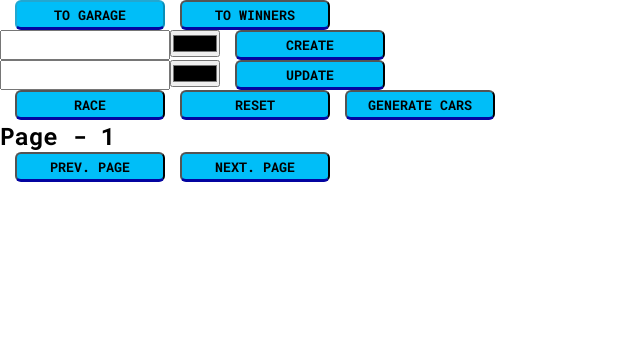
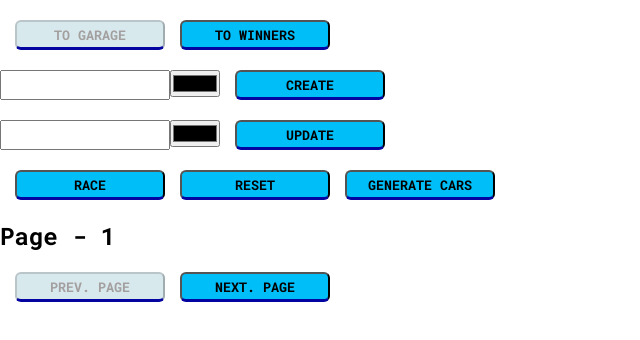
Before and after one commit to Mazayw/async-race, a website built with webpack: page src/index.html in a window 1280 px wide. Shown: the whole page, without its empty margins (0-640 px from the left). Built offline with nearby package versions, Linux system fonts and the light colour scheme; files whose address does not match are found by name.

Commit message:
feat: add all functionality

```diff
--- a/src/components/ui/car/index.scss
+++ b/src/components/ui/car/index.scss
@@ -33,6 +33,11 @@
   cursor: pointer;
   font-weight: 700;
   margin-left: 15px;
+
+  &:disabled {
+    background-color: rgb(216, 233, 238);
+    color: rgb(163, 159, 159);
+  }
 }
 
 .car-buttons {
--- a/src/components/ui/car/index.ts
+++ b/src/components/ui/car/index.ts
@@ -70,7 +70,8 @@ export class GarageCar extends CreateElement {
       controls.element,
       'button',
       ['button', 'stop'],
-      'Stop'
+      'Stop',
+      true
     );
 
     this.buttonStart.element.onclick = () => {
--- a/src/components/ui/garageWrapper/index.scss
+++ b/src/components/ui/garageWrapper/index.scss
@@ -1,19 +1,24 @@
 .buttons-wrapper {
   display: flex;
+  margin: 20px 0;
 }
 
 .pagination {
   display: flex;
+  margin: 20px 0;
 }
 
 .header-change__add {
   display: flex;
+  margin: 20px 0;
 }
 
 .header-change__update {
   display: flex;
+  margin: 20px 0;
 }
 
 .buttons {
   display: flex;
+  margin: 20px 0;
 }
--- a/src/components/ui/garageWrapper/index.ts
+++ b/src/components/ui/garageWrapper/index.ts
@@ -35,6 +35,10 @@ export class GarageWrapper extends CreateElement {
 
   colorUpdate: CreateElement;
 
+  buttonNextPage: CreateElement;
+
+  buttonPrevPage: CreateElement;
+
   constructor(parent: HTMLElement) {
     super(parent, 'header', ['header']);
     this.updateCars();
@@ -55,7 +59,11 @@ export class GarageWrapper extends CreateElement {
       'To winners'
     );
 
-    const headerChange = new CreateElement(this.element, 'div', [
+    const garageItemsWrapper = new CreateElement(parent, 'div', [
+      'garage-items__wrapper',
+    ]);
+
+    const headerChange = new CreateElement(garageItemsWrapper.element, 'div', [
       'header-change',
     ]);
     const headerChangeAdd = new CreateElement(headerChange.element, 'form', [
@@ -94,9 +102,11 @@ export class GarageWrapper extends CreateElement {
       }
     };
 
-    const headerChangeUpdate = new CreateElement(headerChange.element, 'form', [
-      'header-change__update',
-    ]);
+    const headerChangeUpdate = new CreateElement(
+      garageItemsWrapper.element,
+      'form',
+      ['header-change__update']
+    );
     this.nameUpdate = new CreateElement(
       headerChangeUpdate.element,
       'input',
@@ -130,9 +140,11 @@ export class GarageWrapper extends CreateElement {
       'header-forms__buttons',
     ]);
 
-    const buttonsWrapper = new CreateElement(this.element, 'div', [
-      'buttons-wrapper',
-    ]);
+    const buttonsWrapper = new CreateElement(
+      garageItemsWrapper.element,
+      'div',
+      ['buttons-wrapper']
+    );
     const buttonRace = new CreateElement(
       buttonsWrapper.element,
       'button',
@@ -171,13 +183,9 @@ export class GarageWrapper extends CreateElement {
       console.log('click');
     };
 
-    this.title = new CreateElement(this.element, 'h2', ['title']);
-    this.page = new CreateElement(this.element, 'h2', ['title']);
+    this.title = new CreateElement(garageItemsWrapper.element, 'h2', ['title']);
+    this.page = new CreateElement(garageItemsWrapper.element, 'h2', ['title']);
     this.updatePage();
-
-    const garageItemsWrapper = new CreateElement(parent, 'div', [
-      'garage-items__wrapper',
-    ]);
 
     const pagination = new CreateElement(garageItemsWrapper.element, 'div', [
       'pagination',
@@ -189,32 +197,33 @@ export class GarageWrapper extends CreateElement {
 
     this.drawCars(this.pageNumber, 7);
 
-    const buttonPrevPage = new CreateElement(
+    this.buttonPrevPage = new CreateElement(
       pagination.element,
       'button',
       ['button', 'button-generate'],
-      'Prev. Page'
+      'Prev. Page',
+      true
     );
-    buttonPrevPage.element.setAttribute('type', 'button');
+    this.buttonPrevPage.element.setAttribute('type', 'button');
 
-    const buttonNextPage = new CreateElement(
+    this.buttonNextPage = new CreateElement(
       pagination.element,
       'button',
       ['button', 'button-generate'],
       'Next. Page'
     );
-    buttonNextPage.element.setAttribute('type', 'button');
+    this.buttonNextPage.element.setAttribute('type', 'button');
 
     this.winnersPage = new WinnersWrapper(parent);
     this.winnersPage.element.classList.add('invisible');
 
-    buttonNextPage.element.onclick = () => {
+    this.buttonNextPage.element.onclick = () => {
       this.pageNumber++;
       this.changePage();
       this.drawCars();
     };
 
-    buttonPrevPage.element.onclick = () => {
+    this.buttonPrevPage.element.onclick = () => {
       this.pageNumber--;
       this.changePage();
       this.drawCars();
@@ -225,7 +234,7 @@ export class GarageWrapper extends CreateElement {
       this.winnersPage.element.classList.remove('invisible');
       toWinners.element.toggleAttribute('disabled');
       toGarage.element.toggleAttribute('disabled');
-      this.winnersPage.removeChilds();
+      this.winnersPage.remove();
       this.winnersPage = new WinnersWrapper(parent);
     };
 
@@ -252,6 +261,14 @@ export class GarageWrapper extends CreateElement {
 
   private async updatePage(): Promise<void> {
     this.page.element.innerHTML = `Page - ${this.pageNumber}`;
+    const totalPages = Math.ceil(Number(this.cars.count) / 7);
+    console.log(totalPages);
+
+    if (this.pageNumber === 1) this.buttonPrevPage.setDisabled(true);
+    if (this.pageNumber > 1) this.buttonPrevPage.setDisabled(false);
+
+    if (this.pageNumber === totalPages) this.buttonNextPage.setDisabled(true);
+    if (this.pageNumber < totalPages) this.buttonNextPage.setDisabled(false);
   }
 
   private async generateCars(): Promise<void> {
--- a/src/components/ui/winnersWrapper/index.scss
+++ b/src/components/ui/winnersWrapper/index.scss
@@ -0,0 +1,4 @@
+.sort {
+  display: flex;
+  margin: 20px 0;
+}
--- a/src/components/ui/winnersWrapper/index.ts
+++ b/src/components/ui/winnersWrapper/index.ts
@@ -2,6 +2,7 @@ import { CreateElement } from '../../createElement';
 import { ICar } from '../../../interfaces';
 import { getAllWinners } from '../../api';
 import { WinnersTable } from '../winersTable/index';
+import './index.scss';
 
 export class WinnersWrapper extends CreateElement {
   winners: { result: ICar[]; total: string };
@@ -12,8 +13,91 @@ export class WinnersWrapper extends CreateElement {
 
   order = 'DESC';
 
+  buttonPrevPage: CreateElement;
+
+  buttonNextPage: CreateElement;
+
+  title: CreateElement;
+
+  page: CreateElement;
+
+  winnersTable: WinnersTable;
+
   constructor(parent: HTMLElement) {
     super(parent, 'div', ['winners-page']);
+    this.title = new CreateElement(this.element, 'h2', ['title']);
+    this.page = new CreateElement(this.element, 'h2', ['title']);
+
+    console.log(this.winners);
+    const pagination = new CreateElement(this.element, 'div', ['pagination']);
+    const sorting = new CreateElement(this.element, 'div', ['sort']);
+
+    const buttonSortNameA = new CreateElement(
+      sorting.element,
+      'button',
+      ['button', 'button-sort'],
+      'Sort by Name Asc'
+    );
+    buttonSortNameA.element.onclick = () => {
+      this.sort = 'name';
+      this.order = 'ASC';
+      this.drawPage();
+    };
+
+    const buttonSortNameD = new CreateElement(
+      sorting.element,
+      'button',
+      ['button', 'button-sort'],
+      'Sort by Name Desc'
+    );
+
+    buttonSortNameD.element.onclick = () => {
+      this.sort = 'name';
+      this.order = 'DESC';
+      this.drawPage();
+    };
+
+    const buttonSortWinsA = new CreateElement(
+      sorting.element,
+      'button',
+      ['button', 'button-sort'],
+      'Sort by Wins Asc'
+    );
+    buttonSortWinsA.element.onclick = () => {
+      this.sort = 'wins';
+      this.order = 'ASC';
+      this.drawPage();
+    };
+
+    const buttonSortWinsD = new CreateElement(
+      sorting.element,
+      'button',
+      ['button', 'button-sort'],
+      'Sort by Wins Desc'
+    );
+    buttonSortWinsD.element.onclick = () => {
+      this.sort = 'wins';
+      this.order = 'DESC';
+      this.drawPage();
+    };
+
+    this.buttonPrevPage = new CreateElement(
+      pagination.element,
+      'button',
+      ['button', 'button-generate'],
+      'Prev. Page',
+      true
+    );
+    this.buttonPrevPage.element.setAttribute('type', 'button');
+
+    this.buttonNextPage = new CreateElement(
+      pagination.element,
+      'button',
+      ['button', 'button-generate'],
+      'Next. Page'
+    );
+    this.buttonNextPage.element.setAttribute('type', 'button');
+
     this.drawPage();
   }
 
@@ -28,8 +112,26 @@ export class WinnersWrapper extends CreateElement {
 
   private async drawPage() {
     await this.getWinners();
+    if (this.winnersTable) this.winnersTable.remove();
 
-    new WinnersTable(this.element, this.winners);
-    console.log(this.winners);
+    this.winnersTable = new WinnersTable(this.element, this.winners);
+    this.updateTitle();
+    this.updatePage();
+  }
+
+  private async updateTitle(): Promise<void> {
+    this.title.element.innerHTML = `Winners - (${this.winners.total} cars)`;
+  }
+
+  private async updatePage(): Promise<void> {
+    this.page.element.innerHTML = `Page - ${this.pageNumber}`;
+    const totalPages = Math.ceil(Number(this.winners.total) / 10);
+    console.log(totalPages);
+
+    if (this.pageNumber === 1) this.buttonPrevPage.setDisabled(true);
+    if (this.pageNumber > 1) this.buttonPrevPage.setDisabled(false);
+
+    if (this.pageNumber === totalPages) this.buttonNextPage.setDisabled(true);
+    if (this.pageNumber < totalPages) this.buttonNextPage.setDisabled(false);
   }
 }
--- a/src/index.ts
+++ b/src/index.ts
@@ -11,6 +11,6 @@ import { WinnersWrapper } from './components/ui/winnersWrapper/index';
 
   new GarageWrapper(body);
 })();
-//alert('Привет! Просьба проверить работу после 10 августа. Спасибо!)');
+alert('Привет! Просьба проверить работу после 10 августа. Спасибо!)');
 //new CreateElement(body, header());
 //});
```
